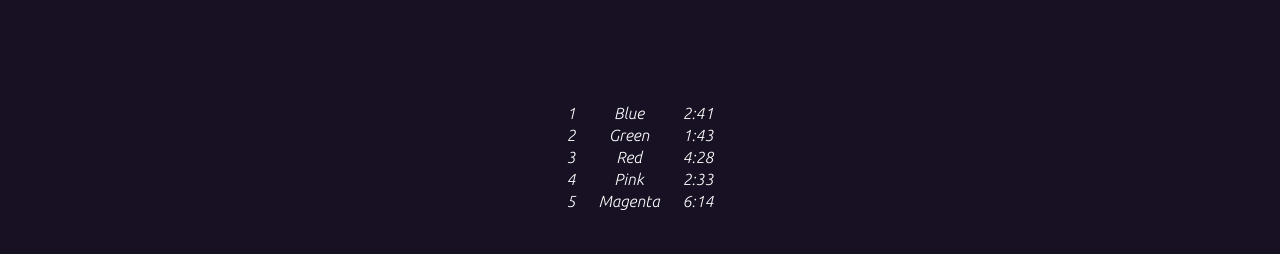
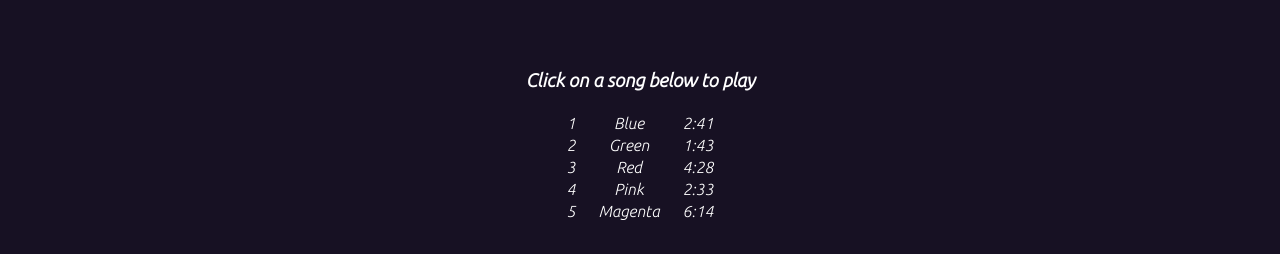
Before and after one commit to BenThom21/bloc-jams-react, a React (Create React App) app: page /album/the-colors in a window 1280 px wide. Shown: the part 543-797 px from the top of the page. Built offline with nearby package versions, Linux system fonts and the light colour scheme.

Commit message:
fixing errors and adding instructions

```diff
--- a/src/components/Album.js
+++ b/src/components/Album.js
@@ -170,6 +170,7 @@ class Album extends Component {
         />
       </div>
         <div className="list">
+          <h3>Click on a song below to play</h3>
           <table id="song-list">
             <colgroup>
               <col id="song-number-column"/>
--- a/src/components/Library.js
+++ b/src/components/Library.js
@@ -12,14 +12,12 @@ class Library extends Component {
       <section className='library'>
         {
           this.state.albums.map( (album, index) =>
-            <div className="libContainer">
             <Link to={`/album/${album.slug}`} key={index} className="libInfo">
               <img src={album.albumCover} alt={album.title} />
               <div>{album.title}</div>
               <div className="libArtist">{album.artist}</div>
               <div>{album.songs.length} songs</div>
             </Link>
-            </div>
           )
         }
       </section>
--- a/src/index.css
+++ b/src/index.css
@@ -80,9 +80,9 @@ input[type=submit] {
   align-items: center;
   justify-content: space-around;
 }
-.libContainer {
+/* .libContainer {
   flex: 1;
-}
+} */
 .libInfo {
   /* color: white; */
   color: #5b85aa;
@@ -177,18 +177,18 @@ input[type=submit] {
   width: 300px;
   height: 120px;
   margin: auto;
-  top: 75%;
+  top: 70%;
   right: 0;
   bottom: 0;
   left: 0;
+  color: white;
 
   display: flex;
+  flex-direction: column;
   align-items: center;
   justify-content: center;
 }
-#song-list {
-  color: white;
-}
+
 .song {
   padding: 0 20px;
 }
```
Lines whose indentation alone changed are shown as unchanged.
